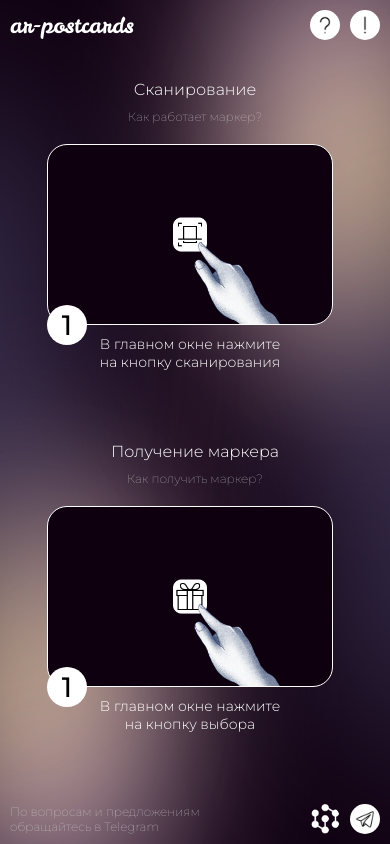
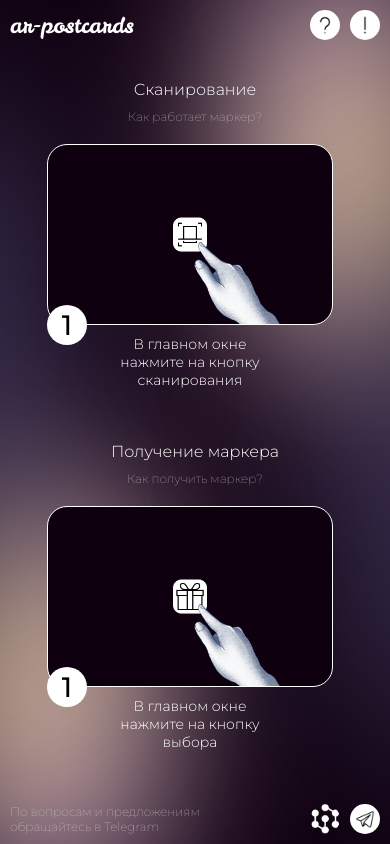
Before and after one commit to dperfiliev/postcards-ar, a Next.js app: page /help in a window 390 px wide. Built offline with nearby package versions, Linux system fonts and the light colour scheme.

Commit message:
help page

```diff
--- a/src/app/help/page.module.css
+++ b/src/app/help/page.module.css
@@ -71,6 +71,8 @@
 
 .description {
     text-align: center;
+
+    overflow-wrap: break-word;
     width: 70%;
 }
 
@@ -93,8 +95,13 @@
     }
 }
 
-@media (max-width: 576px) {
+@media (max-width: 900px){
+    .description {
+        width: 60%;
+    }
+}
 
+@media (max-width: 768px) {
     .row {
         gap: 20px;
         align-items: center;
--- a/src/app/help/page.tsx
+++ b/src/app/help/page.tsx
@@ -10,7 +10,7 @@ export default function Help() {
         { id: "1", imgSrc: "/images/helps/scan_1.png", num: "1", text: "В главном окне нажмите на кнопку сканирования" },
         { id: "2", imgSrc: "/images/helps/scan_2.png", num: "2", text: "Разрешите доступ к камере устройства" },
         { id: "3", imgSrc: "/images/helps/scan_3.png", num: "3", text: "Наведите камеру устройства на маркер" },
-        { id: "4", imgSrc: "/images/helps/scan_4.png", num: "4", text: "Взаимодействуйте с моделью касаниями" },
+        { id: "4", imgSrc: "/images/helps/scan_4.png", num: "4", text: "Касаниями взаимодействуйте с моделью" },
     ]
 
     const gets = [
```
Also changed, not shown: public/images/helps/scan_4.png.
